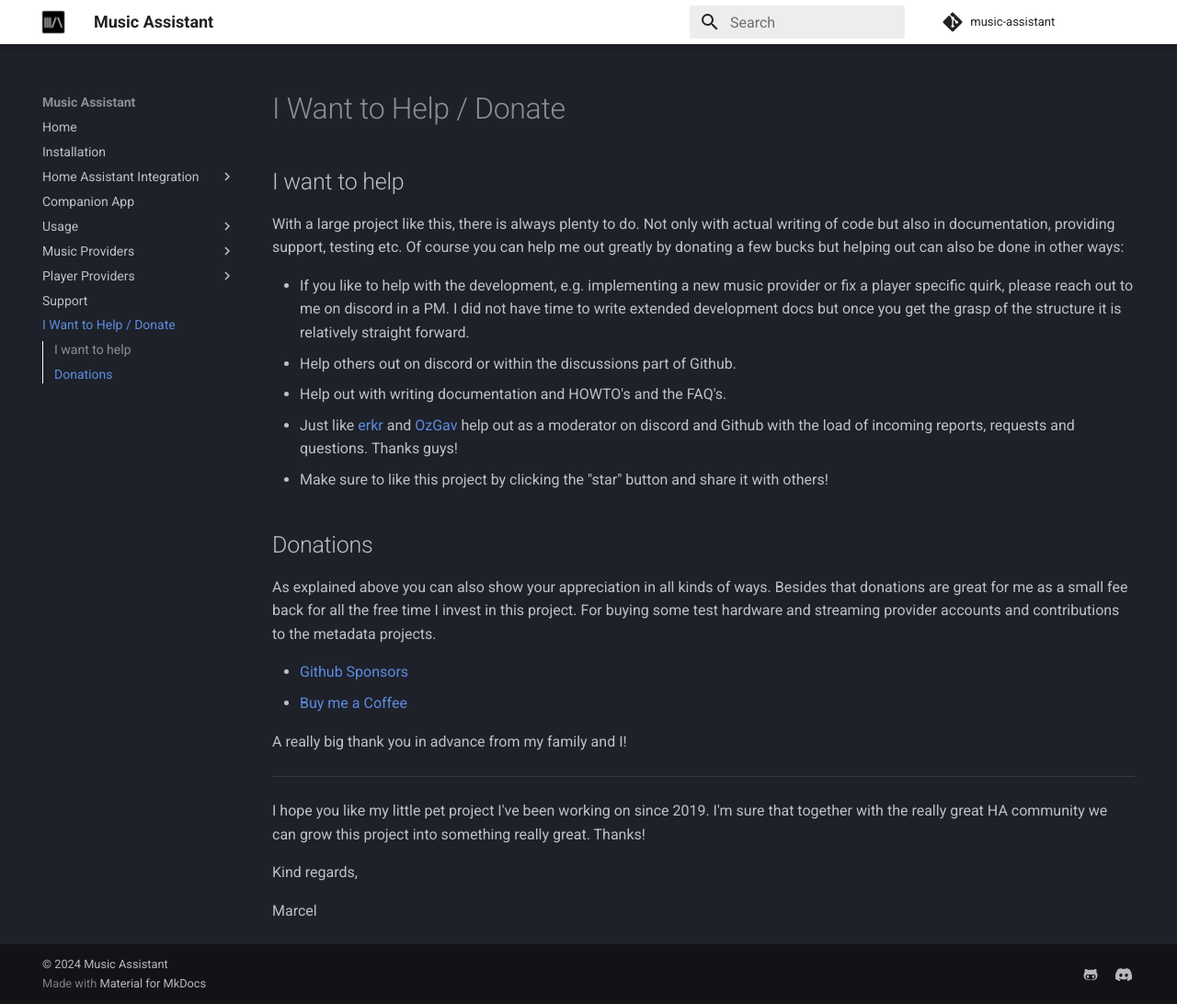
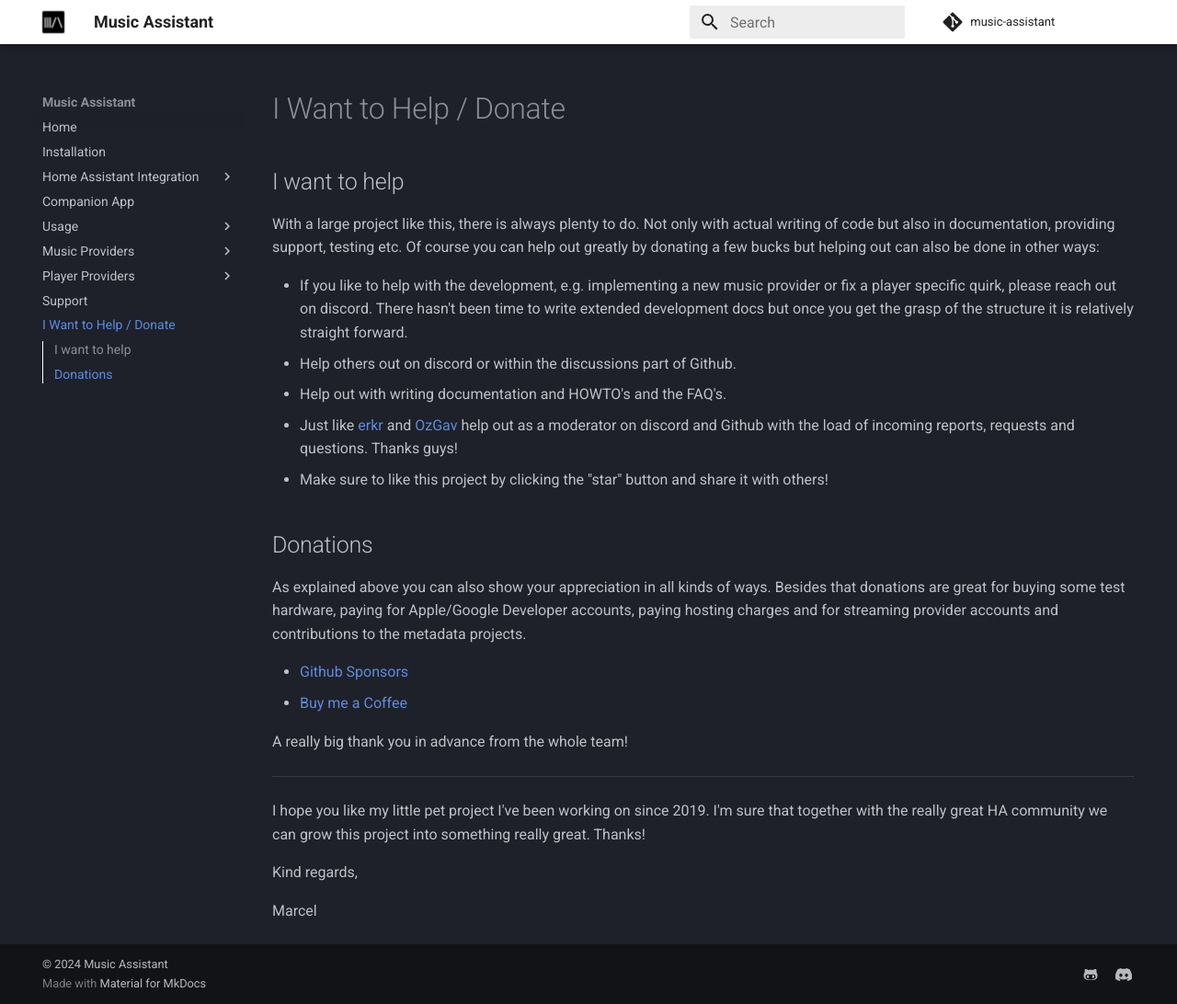
Before and after one commit to pwbriggs/music-assistant.github.io, an MkDocs documentation site: the page built from docs/help.md, in a window 1280 px wide and 1092 px high. Shown: the whole window at 92% size. Built offline with MkDocs 1.6.1 and Material for MkDocs 9.7.7, drawn with Linux system fonts in a browser that asks for light colours.

Commit message:
Update help.md

```diff
--- a/docs/help.md
+++ b/docs/help.md
@@ -1,8 +1,8 @@
 ## I want to help
 
-With a large project like this, there is always plenty to do. Not only with actual writing of code but also in documentation, providing support, testing etc. Of course you can help me out greatly by donating a few bucks but helping out can also be done in other ways:
+With a large project like this, there is always plenty to do. Not only with actual writing of code but also in documentation, providing support, testing etc. Of course you can help out greatly by donating a few bucks but helping out can also be done in other ways:
 
-- If you like to help with the development, e.g. implementing a new music provider or fix a player specific quirk, please reach out to me on discord in a PM. I did not have time to write extended development docs but once you get the grasp of the structure it is relatively straight forward.
+- If you like to help with the development, e.g. implementing a new music provider or fix a player specific quirk, please reach out on discord. There hasn't been time to write extended development docs but once you get the grasp of the structure it is relatively straight forward.
 - Help others out on discord or within the discussions part of Github.
 - Help out with writing documentation and HOWTO's and the FAQ's.
 - Just like [erkr](https://github.com/erkr) and [OzGav](https://github.com/OzGav) help out as a moderator on discord and Github with the load of incoming reports, requests and questions. Thanks guys!
@@ -10,12 +10,12 @@
 
 ## Donations
 
-As explained above you can also show your appreciation in all kinds of ways. Besides that donations are great for me as a small fee back for all the free time I invest in this project. For buying some test hardware and streaming provider accounts and contributions to the metadata projects.
+As explained above you can also show your appreciation in all kinds of ways. Besides that donations are great for buying some test hardware, paying for Apple/Google Developer accounts, paying hosting charges and for streaming provider accounts and contributions to the metadata projects.
 
 - [Github Sponsors](https://github.com/music-assistant)
 - [Buy me a Coffee](https://www.buymeacoffee.com/marcelveldt)
 
-A really big thank you in advance from my family and I!
+A really big thank you in advance from the whole team!
 
 ___________________________________________
 
```
